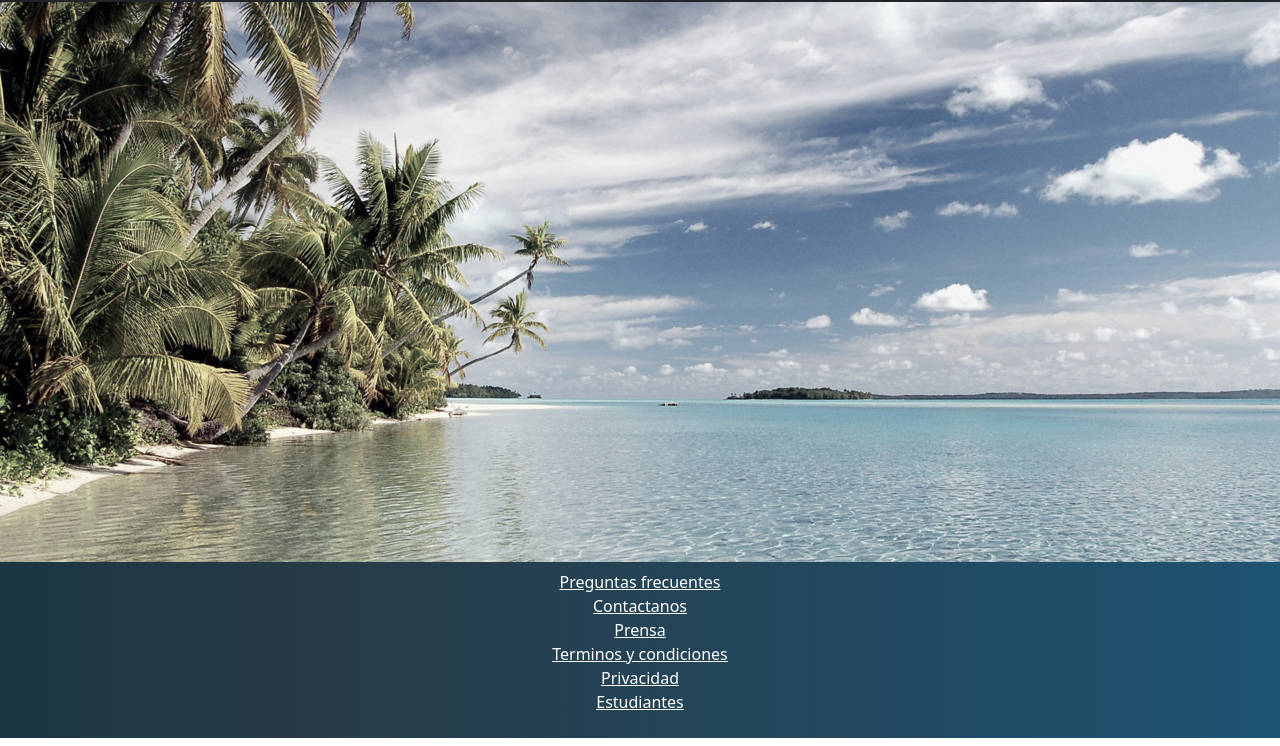
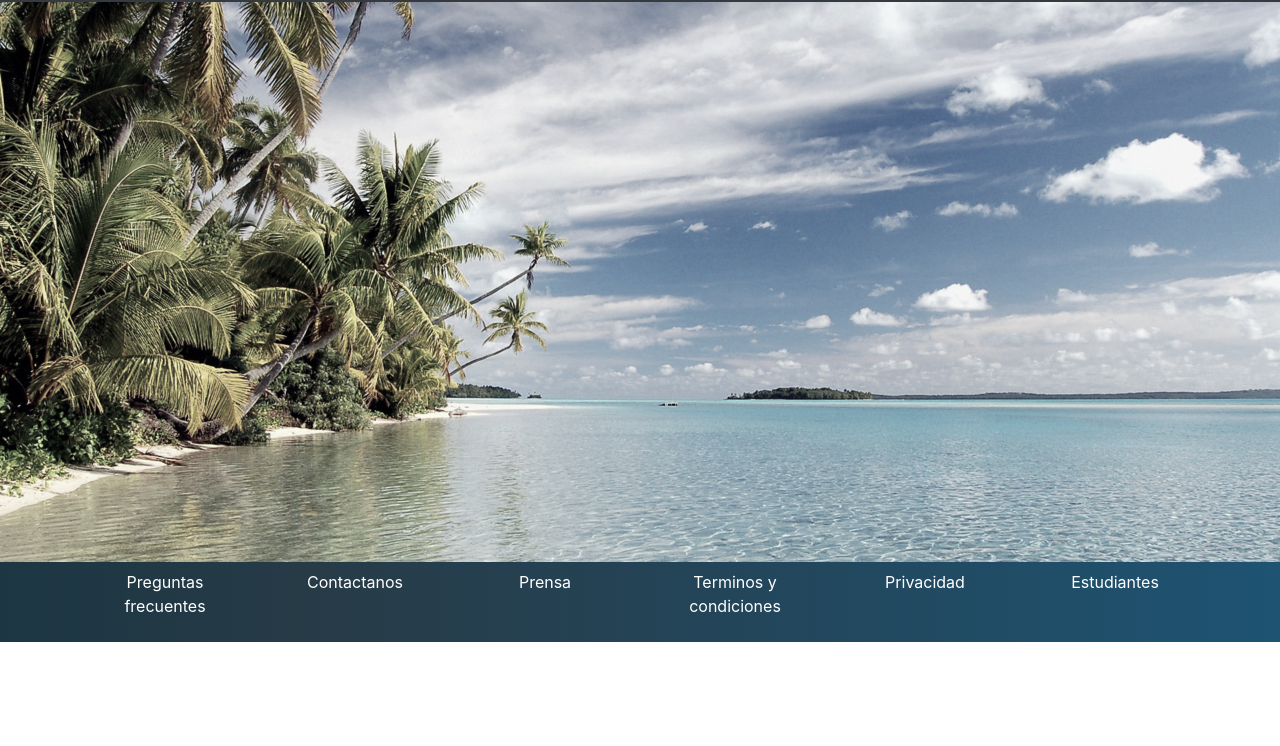
Before and after one commit to jhurreaq/Bootstrap, a plain HTML site: page index.html in a window 1280 px wide. Shown: the part 54-800 px from the top of the page. Drawn offline with nearby package versions, Linux system fonts and the light colour scheme.

Commit message:
Update bootstrap link to v. 4

```diff
--- a/index.html
+++ b/index.html
@@ -6,7 +6,8 @@
     <meta name="viewport" content="width=device-width, initial-scale=1">
 
     <!-- Bootstrap CSS -->
-    <link href="https://cdn.jsdelivr.net/npm/bootstrap@5.0.0-beta2/dist/css/bootstrap.min.css" rel="stylesheet" integrity="sha384-BmbxuPwQa2lc/FVzBcNJ7UAyJxM6wuqIj61tLrc4wSX0szH/Ev+nYRRuWlolflfl" crossorigin="anonymous">
+    <!-- <link href="https://cdn.jsdelivr.net/npm/bootstrap@5.0.0-beta2/dist/css/bootstrap.min.css" rel="stylesheet" integrity="sha384-BmbxuPwQa2lc/FVzBcNJ7UAyJxM6wuqIj61tLrc4wSX0szH/Ev+nYRRuWlolflfl" crossorigin="anonymous"> -->
+    <link rel="stylesheet" href="https://stackpath.bootstrapcdn.com/bootstrap/4.1.3/css/bootstrap.min.css" integrity="sha384-MCw98/SFnGE8fJT3GXwEOngsV7Zt27NXFoaoApmYm81iuXoPkFOJwJ8ERdknLPMO" crossorigin="anonymous">
 
     <!-- Personalized styles -->
     <link rel="stylesheet" href="/css/styles.css">
```
